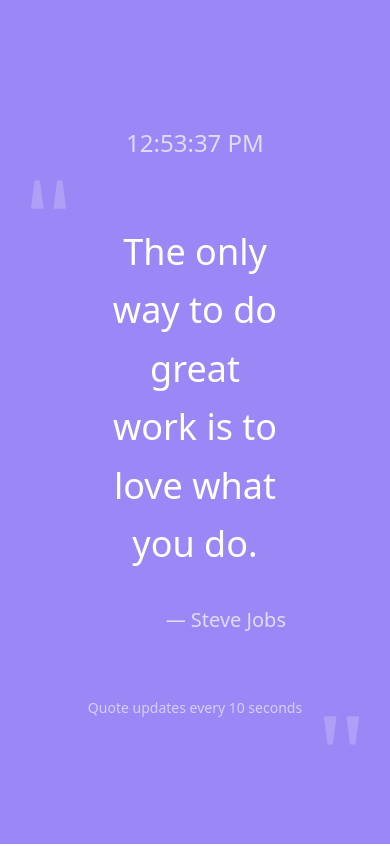
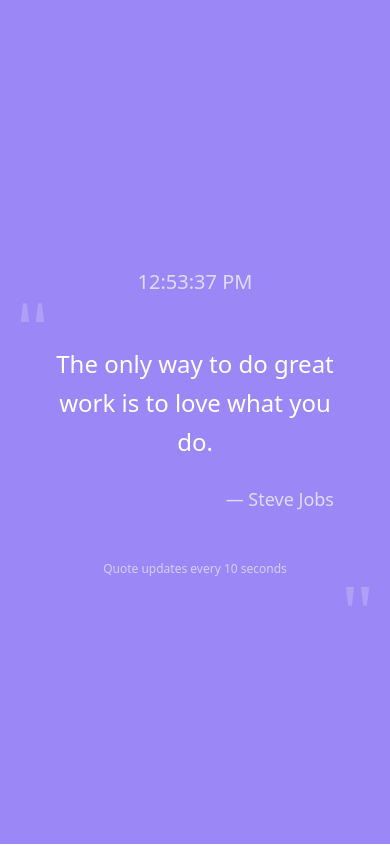
Before and after one commit to kostpr2015/quotess, a React (Vite) app: page / in a window 390 px wide. Built offline with nearby package versions, Linux system fonts and the light colour scheme.

Commit message:
Add mobile app support
Implement changes to support mobile devices.

```diff
--- a/package.json
+++ b/package.json
@@ -11,6 +11,8 @@
     "preview": "vite preview"
   },
   "dependencies": {
+    "@capacitor/android": "^7.2.0",
+    "@capacitor/core": "^7.2.0",
     "@hookform/resolvers": "^3.9.0",
     "@radix-ui/react-accordion": "^1.2.0",
     "@radix-ui/react-alert-dialog": "^1.1.1",
--- a/src/components/QuoteDisplay.tsx
+++ b/src/components/QuoteDisplay.tsx
@@ -1,6 +1,6 @@
+
 import React, { useState, useEffect } from 'react';
 import { quotes } from '../data/quotes';
-import { Quote } from 'lucide-react';
 
 const QuoteDisplay = () => {
   const [currentQuote, setCurrentQuote] = useState(quotes[0]);
@@ -44,30 +44,30 @@ const QuoteDisplay = () => {
   });
 
   return (
-    <div className="min-h-screen flex flex-col items-center justify-center p-6 bg-[#9b87f5]">
-      <div className="max-w-3xl w-full relative">
+    <div className="min-h-screen flex flex-col items-center justify-center p-4 sm:p-6 bg-[#9b87f5] touch-pan-y">
+      <div className="w-full max-w-md sm:max-w-3xl relative">
         {/* Large quote marks */}
-        <div className="absolute -top-12 left-0 text-white/20 text-[120px] font-serif rotate-180">"</div>
-        <div className="absolute -bottom-32 right-0 text-white/20 text-[120px] font-serif">"</div>
+        <div className="absolute -top-8 sm:-top-12 left-0 text-white/20 text-[80px] sm:text-[120px] font-serif rotate-180">"</div>
+        <div className="absolute -bottom-24 sm:-bottom-32 right-0 text-white/20 text-[80px] sm:text-[120px] font-serif">"</div>
 
-        <div className="text-center mb-8">
-          <p className="text-2xl font-medium text-white/70">{formattedTime}</p>
+        <div className="text-center mb-6 sm:mb-8">
+          <p className="text-xl sm:text-2xl font-medium text-white/70">{formattedTime}</p>
         </div>
 
         <div
-          className={`bg-transparent p-8 rounded-3xl transform transition-opacity duration-500 ${
+          className={`bg-transparent p-6 sm:p-8 rounded-3xl transform transition-opacity duration-500 ${
             fadeIn ? 'opacity-100' : 'opacity-0'
           }`}
         >
-          <blockquote className="text-4xl font-medium text-white mb-6 leading-relaxed text-center px-12">
+          <blockquote className="text-2xl sm:text-4xl font-medium text-white mb-4 sm:mb-6 leading-relaxed text-center px-4 sm:px-12">
             {currentQuote.text}
           </blockquote>
-          <p className="text-right text-xl text-white/70 mt-8 pr-12">
+          <p className="text-right text-lg sm:text-xl text-white/70 mt-6 sm:mt-8 pr-4 sm:pr-12">
             — {currentQuote.author}
           </p>
         </div>
 
-        <div className="mt-8 text-center text-sm text-white/60">
+        <div className="mt-6 sm:mt-8 text-center text-xs sm:text-sm text-white/60">
           Quote updates every 10 seconds
         </div>
       </div>
```
Also changed, not shown: capacitor.config.ts (added, +15 -0 lines), 1 other file (tests, documents, lock files or other folders).
